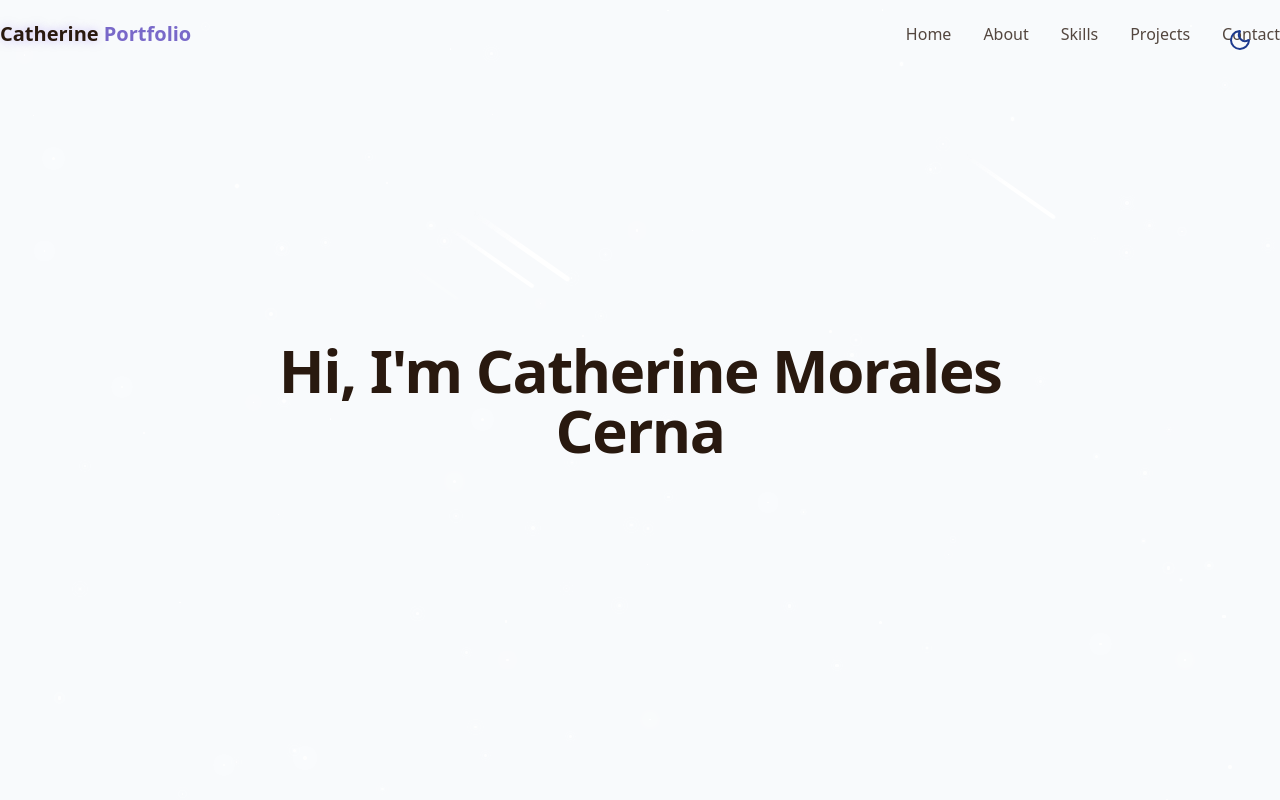
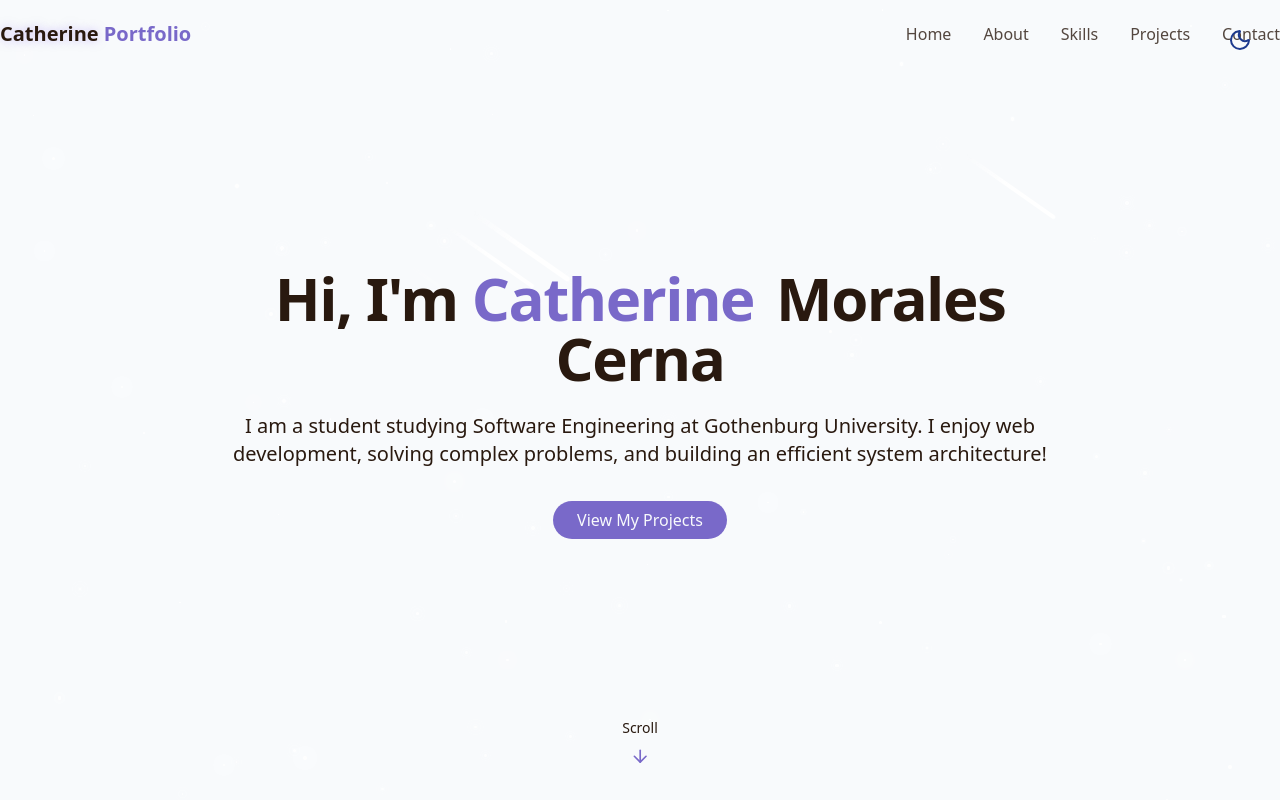
Before and after one commit to cmoralescerna/Portfolio, a React (Vite) app: page / in a window 1280 px wide. Built offline with nearby package versions, Linux system fonts and the light colour scheme.

Commit message:
Complete hero section

```diff
--- a/src/components/HeroSection.jsx
+++ b/src/components/HeroSection.jsx
@@ -1,3 +1,5 @@
+import { ArrowDown } from "lucide-react";
+
 export const HeroSection = () => {
     return (
         <section
@@ -7,11 +9,26 @@ export const HeroSection = () => {
             <div className="container max-w-4xl mx-autio text-center z-10">
                 <div className="space-y-6">
                     <h1 className="text-4xl md:text-6xl font-bold tracking-tight">
-                        <span> Hi, I'm</span>
-                        <span> Catherine</span>
-                        <span> Morales Cerna</span>
+                        <span className="opacity-0 animate-fade-in"> Hi, I'm</span>
+                        <span className="text-primary opacity-0 animate-fade-in-delay-1"> Catherine</span>
+                        <span className="text-gradient ml-2 opacity-0 animate-fade-in-delay-2"> Morales Cerna</span>
                     </h1>
+                    <p className="text-lg md:text-xl text-muted-foreground max-2-2xl mx-auto opacity-0 animate-fade-in-delay-3">
+                    I am a student studying Software Engineering
+                    at Gothenburg University. I enjoy web development, solving complex problems, and building an efficient system architecture!
+                    </p>
+
+                    <div className="pt-4 opacity-0 animate-fade-in-delay-4">
+                        <a href="#projects" className="cosmic-button">
+                            View My Projects
+                        </a>
+                    </div>
                 </div>
+            </div>
+
+            <div className="absolute bottom-8 left-1/2 transofmr -translate-x-1/2 flex flex-col items-center animate-bounce">
+                <span className="text-sm text-muted-foreground mb-2">Scroll</span>
+                <ArrowDown className="h-5 w-5 text-primary"/>
             </div>
         </section>
 )}
```
